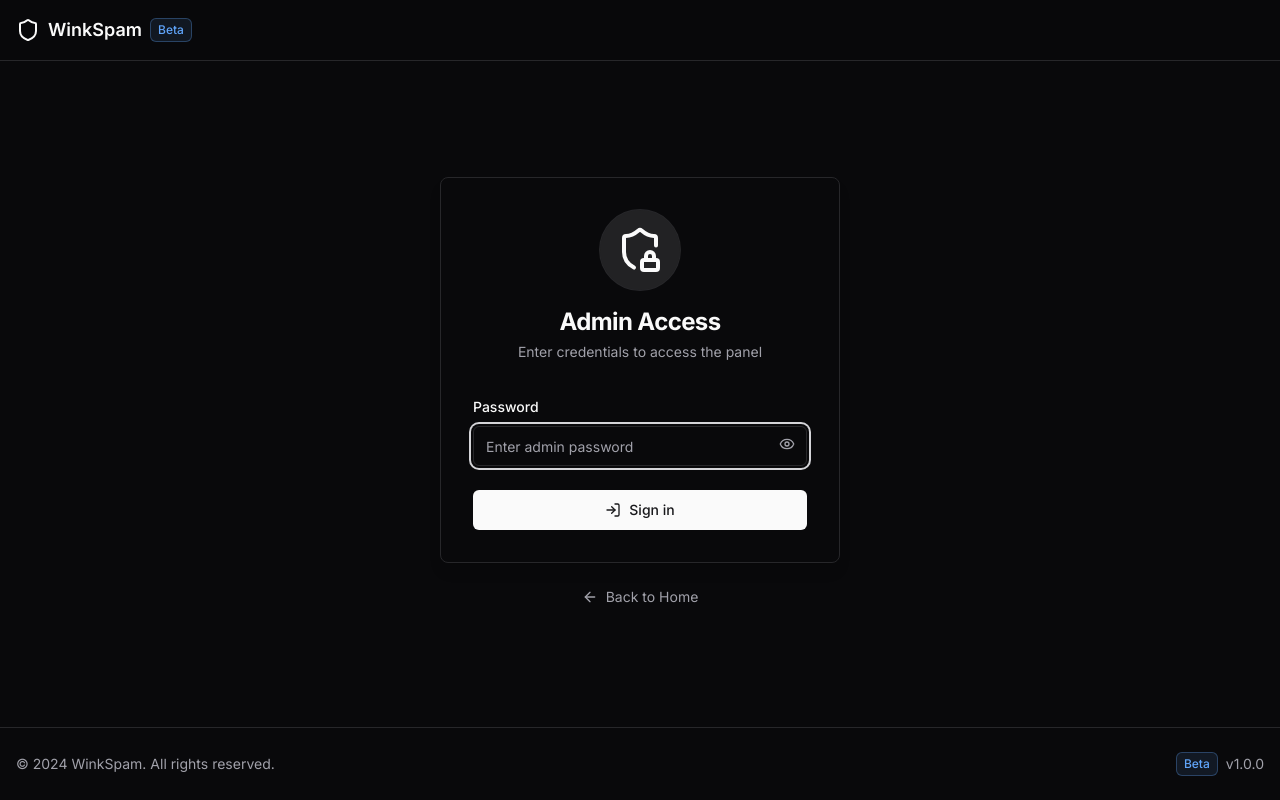
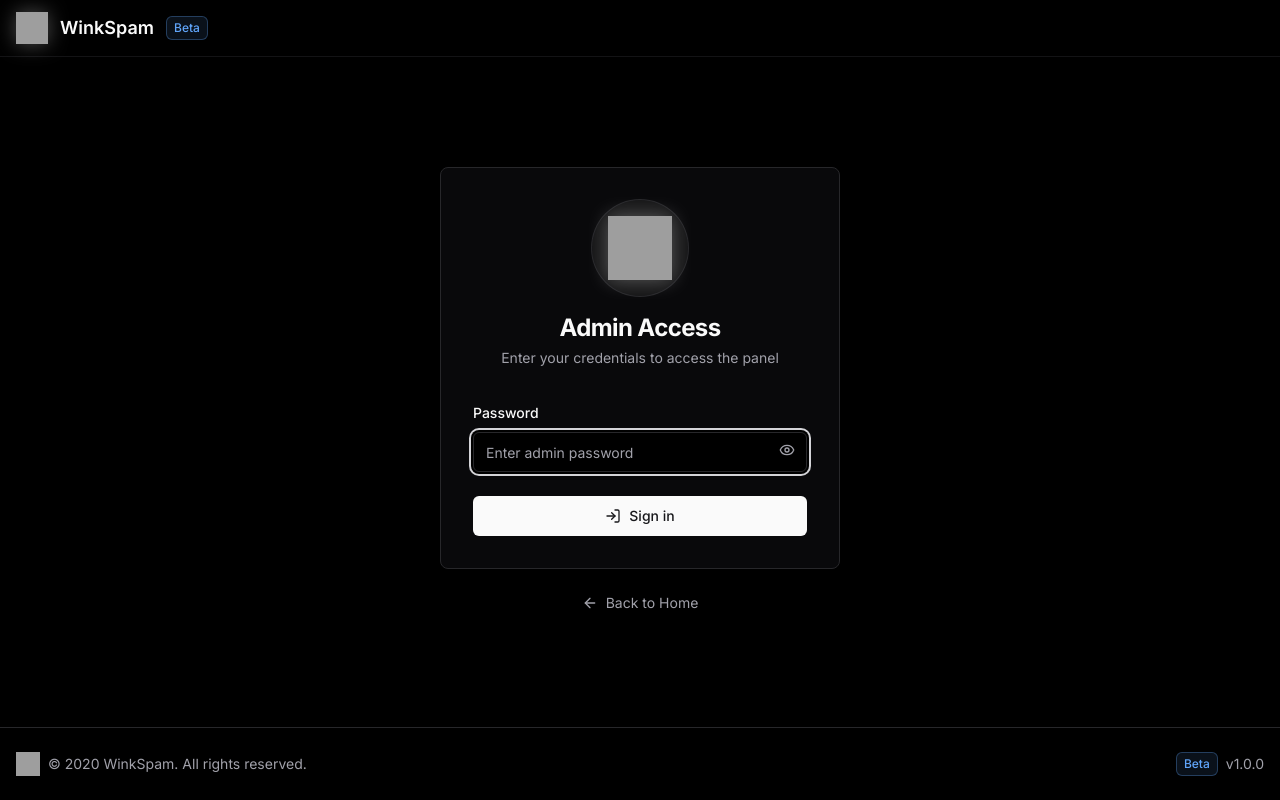
Before and after one commit to marlonjubiar/WinkSpam, a Flask app: template templates/admin_login.html in a window 1280 px wide. Run offline with Flask 3, Linux system fonts and the light colour scheme; the template is opened without the code that fills it: most values are stand-ins (such as "Sample title", 1, 10 or a date in 2020); some libraries are stand-ins or nearby versions; grey boxes are pictures that could not be loaded.

Commit message:
Update admin_login.html

```diff
--- a/templates/admin_login.html
+++ b/templates/admin_login.html
@@ -76,7 +76,7 @@
         }
 
         .dark {
-            --background: 240 10% 3.9%;
+            --background: 0 0% 0%;
             --foreground: 0 0% 98%;
             --card: 240 10% 3.9%;
             --card-foreground: 0 0% 98%;
@@ -97,10 +97,14 @@
             --ring: 240 4.9% 83.9%;
         }
 
-        @keyframes slideUp {
+        .logo-shadow {
+            filter: drop-shadow(0 0 10px rgba(255, 255, 255, 0.3));
+        }
+
+        @keyframes fadeInUp {
             from {
                 opacity: 0;
-                transform: translateY(10px);
+                transform: translateY(20px);
             }
             to {
                 opacity: 1;
@@ -108,19 +112,19 @@
             }
         }
 
-        .animate-slide-up {
-            animation: slideUp 0.3s ease-out forwards;
+        .animate-fadeInUp {
+            animation: fadeInUp 0.5s ease-out forwards;
         }
     </style>
 </head>
-<body class="bg-background text-foreground font-sans antialiased">
+<body class="bg-background text-foreground font-sans antialiased min-h-screen">
     <div class="min-h-screen flex flex-col">
         <!-- Header -->
-        <header class="border-b border-border sticky top-0 bg-background/95 backdrop-blur supports-[backdrop-filter]:bg-background/60 z-50">
-            <div class="container mx-auto px-4 py-4">
+        <header class="border-b border-border/50 backdrop-blur-sm bg-background/95 sticky top-0 z-50">
+            <div class="container mx-auto px-4 py-3">
                 <div class="flex items-center justify-between">
-                    <div class="flex items-center space-x-2">
-                        <i data-lucide="shield" class="h-6 w-6"></i>
+                    <div class="flex items-center space-x-3">
+                        <img src="https://files.catbox.moe/cnsavb.png" alt="WinkSpam Logo" class="h-8 w-8 logo-shadow">
                         <span class="text-lg font-semibold">WinkSpam</span>
                         <span class="inline-flex items-center rounded-md bg-blue-400/10 px-2 py-1 text-xs font-medium text-blue-400 ring-1 ring-inset ring-blue-400/30">Beta</span>
                     </div>
@@ -132,15 +136,15 @@
         <main class="flex-1 flex items-center justify-center p-4">
             <div class="w-full max-w-[400px] space-y-6">
                 <!-- Login Card -->
-                <div class="rounded-lg border border-border bg-card p-8 shadow-lg animate-slide-up">
+                <div class="rounded-lg border border-border bg-card p-8 shadow-lg animate-fadeInUp">
                     <!-- Logo and Title -->
                     <div class="flex flex-col items-center space-y-4 mb-8">
-                        <div class="rounded-full bg-primary/10 p-4 ring-1 ring-border">
-                            <i data-lucide="shield-lock" class="h-12 w-12 text-primary"></i>
+                        <div class="rounded-full bg-primary/5 p-4 ring-1 ring-border">
+                            <img src="https://files.catbox.moe/cnsavb.png" alt="WinkSpam Logo" class="h-16 w-16 logo-shadow">
                         </div>
                         <div class="text-center space-y-1">
                             <h1 class="text-2xl font-bold tracking-tight">Admin Access</h1>
-                            <p class="text-sm text-muted-foreground">Enter credentials to access the panel</p>
+                            <p class="text-sm text-muted-foreground">Enter your credentials to access the panel</p>
                         </div>
                     </div>
 
@@ -148,7 +152,7 @@
                     {% with messages = get_flashed_messages() %}
                         {% if messages %}
                             {% for message in messages %}
-                                <div class="mb-6 flex items-center space-x-2 rounded-lg bg-destructive/10 p-4 text-sm text-destructive animate-slide-up">
+                                <div class="mb-6 flex items-center space-x-2 rounded-lg bg-destructive/10 p-4 text-sm text-destructive animate-fadeInUp">
                                     <i data-lucide="alert-circle" class="h-4 w-4 flex-shrink-0"></i>
                                     <span>{{ message }}</span>
                                 </div>
@@ -185,7 +189,7 @@
                 </div>
 
                 <!-- Back to Home Link -->
-                <div class="text-center animate-slide-up" style="animation-delay: 0.1s;">
+                <div class="text-center animate-fadeInUp">
                     <a href="/" class="inline-flex items-center text-sm text-muted-foreground hover:text-foreground transition-colors">
                         <i data-lucide="arrow-left" class="h-4 w-4 mr-2"></i>
                         Back to Home
@@ -195,12 +199,15 @@
         </main>
 
         <!-- Footer -->
-        <footer class="border-t border-border">
+        <footer class="border-t border-border mt-auto">
             <div class="container mx-auto px-4 py-6">
                 <div class="flex justify-between items-center">
-                    <p class="text-sm text-muted-foreground">
-                        &copy; 2024 WinkSpam. All rights reserved.
-                    </p>
+                    <div class="flex items-center space-x-2">
+                        <img src="https://files.catbox.moe/cnsavb.png" alt="WinkSpam Logo" class="h-6 w-6">
+                        <p class="text-sm text-muted-foreground">
+                            &copy; {{ now().year }} WinkSpam. All rights reserved.
+                        </p>
+                    </div>
                     <div class="text-sm text-muted-foreground flex items-center space-x-2">
                         <span class="inline-flex items-center rounded-md bg-blue-400/10 px-2 py-1 text-xs font-medium text-blue-400 ring-1 ring-inset ring-blue-400/30">Beta</span>
                         <span>v1.0.0</span>
```
